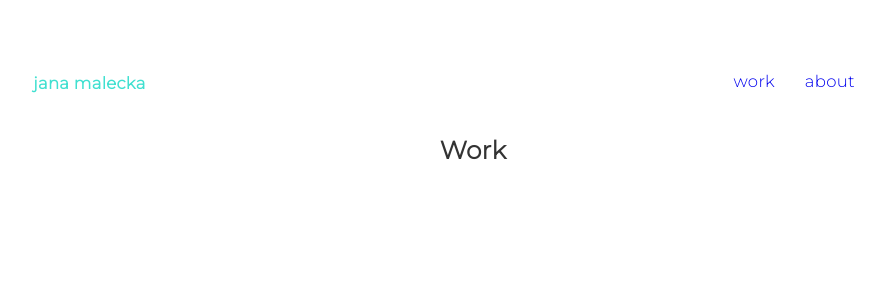
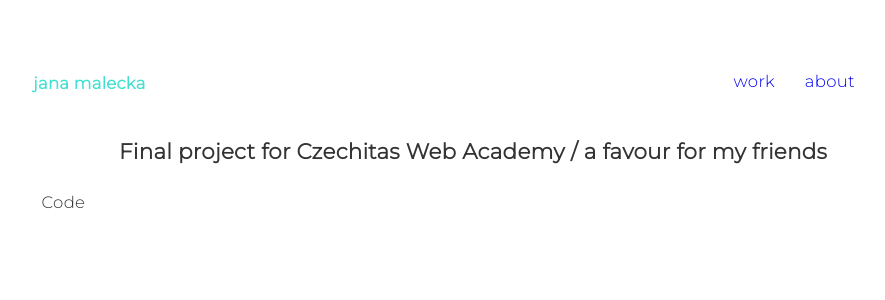
Before and after one commit to JanaMalecka/portfolio, a React app: page /work in a window 1280 px wide. Shown: the top 300 px of the page, without its empty margins (167-1052 px from the left). Built offline with nearby package versions, Linux system fonts and the light colour scheme.

Commit message:
work site changed

```diff
--- a/src/pages/Work/index.jsx
+++ b/src/pages/Work/index.jsx
@@ -5,7 +5,11 @@ const Work = () => {
   return (
     <>
       <div className="container">
-        <h2>Work</h2>
+        <h3>
+          Final project for Czechitas Web Academy / a favour for my friends
+        </h3>
+        <p className="code">Code</p>
+        <img></img>
       </div>
     </>
   );
```
